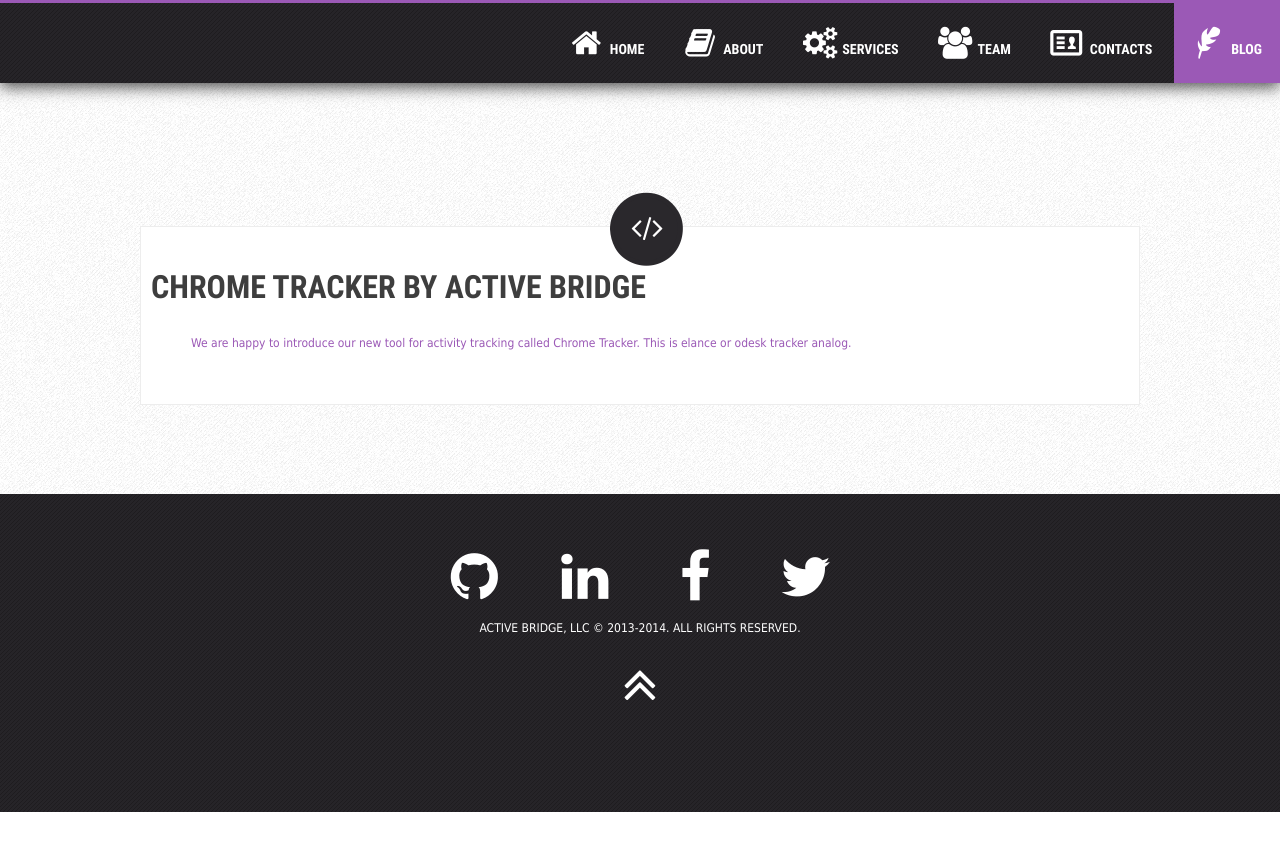
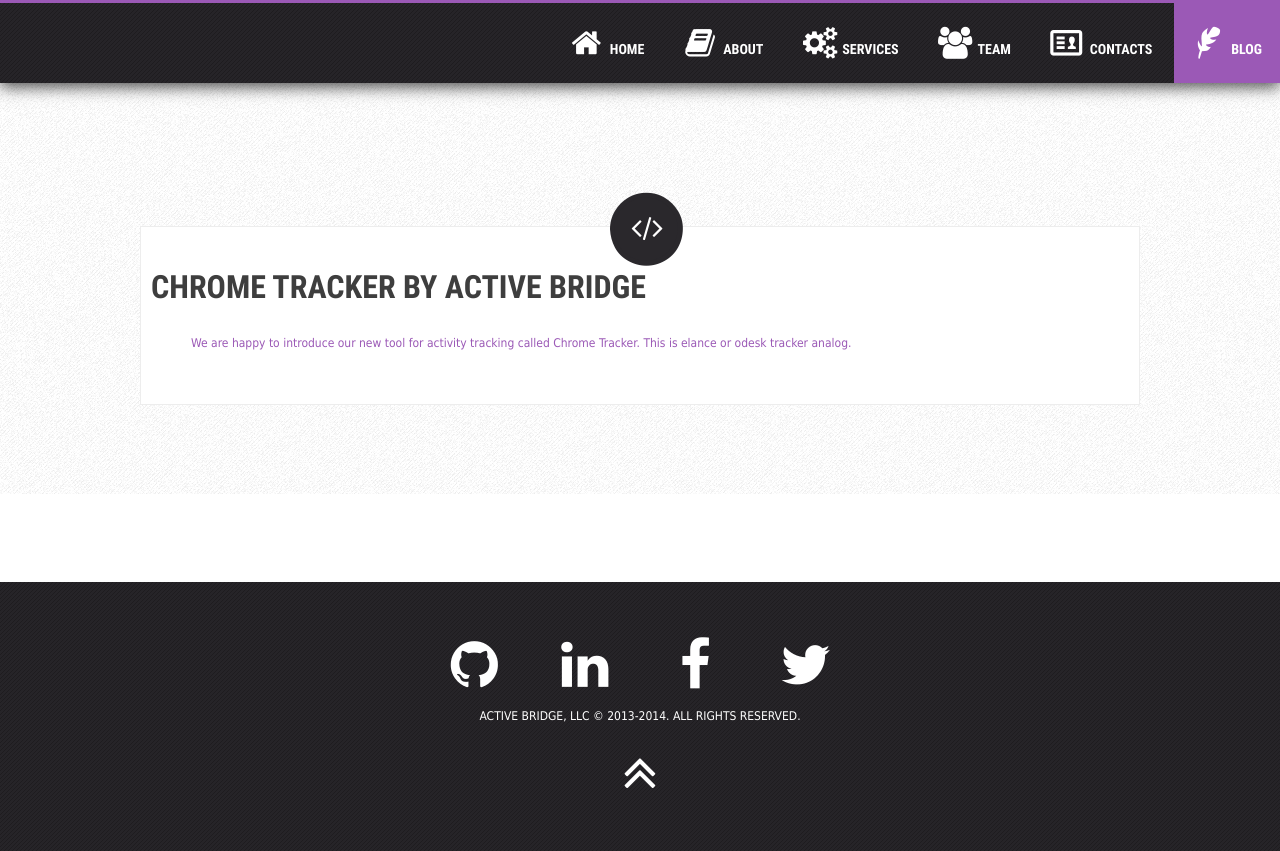
Before and after one commit to activebridge/old.activebridge.github.io, a Jekyll site: the page built from blog.html, in a window 1280 px wide. Shown: the top 851 px of the page. Built offline with Jekyll 4.4.1, drawn with Linux system fonts in a browser that asks for light colours.

Commit message:
Stiky footer

```diff
--- a/_includes/footer.html
+++ b/_includes/footer.html
@@ -1,5 +1,5 @@
 <div id='footer'>
-  <div class='container clearfix center'>
+  <div class='container clearfix'>
     <div class='social-icons'>
       <a class='link icon-github-circled' href='https://github.com/activebridge' target='_blank'></a>
       <a class="link icon-linkedin" href='http://www.linkedin.com/company/5000961' target='_blank'></a>
--- a/_layouts/app.html
+++ b/_layouts/app.html
@@ -26,7 +26,7 @@
     <link async rel="stylesheet" href='/css/app.css'>
   </head>
   <body>
-    {{ content }}
+    <div class='main'>{{ content }}</div>
     {% include footer.html %}
   </body>
   <script src='/js/app.js'></script>
--- a/_sass/base.scss
+++ b/_sass/base.scss
@@ -12,7 +12,6 @@
 }
 
 html, button, input, select, textarea { font-family: sans-serif; }
-body { margin: 0; }
 a:hover, a:active { outline: 0; }
 b, strong { font-weight: bold; }
 
@@ -35,13 +34,21 @@
 }
 
 body {
+  margin: 0;
   font-family: 'Tahoma', sans-serif;
   font-weight: 400;
   font-size: 12px;
-  line-height:18px;
+  line-height: 18px;
   color: $gray;
   background-color: $white;
-  overflow-x:hidden;
+  overflow-x: hidden;
+  display: flex;
+  min-height: 100vh;
+  flex-direction: column;
+}
+
+.main {
+  flex: 1;
 }
 
 ::selection, ::-moz-selection { background: $violet; color: $white; }
@@ -51,10 +58,6 @@
 a:link { color: $violet; text-decoration: none; }
 a:hover { color: $violet; }
 a:visited { color: $violet; text-decoration: none; }
-
-.right { float: right; }
-.left { float: left; }
-.center { text-align: center; }
 
 h1 {
   float: left;
@@ -101,7 +104,6 @@
   padding: 106px 0 69px;
   background-attachment: fixed;
   width: 100%;
-  height: 100%;
   position: relative;
 }
 
@@ -140,13 +142,16 @@
   background-color: $bg;
   padding: 40px 0 100px;
   position: relative;
+  text-align: center;
   .button, .link {
     opacity: 1;
     font-size: 55px;
     color: $white;
     &:hover { color: $violet }
   }
-  .social-icons { margin: 15px; }
+  .social-icons {
+    margin: 15px;
+  }
 
   .copyright {
     text-transform: uppercase;
--- a/_sass/media.scss
+++ b/_sass/media.scss
@@ -47,6 +47,8 @@
     font-size: 58px;
   }
 
+  .social-icons a { padding: 0; }
+
   .grid_1,
   .grid_2,
   .grid_3,
@@ -63,8 +65,6 @@
     width: 420px;
   }
 
-  .right { float: none; }
-  .left { float: none; }
 }
 
 @media screen and (max-width : 479px) {
@@ -103,6 +103,8 @@
     line-height: 40px;
   }
 
+  .social-icons a { padding: 0; margin: 0; }
+
   .grid_1,
   .grid_2,
   .grid_3,
@@ -118,8 +120,6 @@
   .container {
     width: 300px;
   }
-  .right { float: none; }
-  .left { float: none; }
 }
 
 @media screen and (max-width : 320px) {
--- a/index.html
+++ b/index.html
@@ -13,7 +13,7 @@
 </div>
 
 <div class='menu' id='navigation'>
-  <ul class='navigation right' id='nav'>
+  <ul class='navigation' id='nav'>
     <li class='active'>
       <a class='nav-item icon-home' href='#home'>
         <span>Home</span>
```
